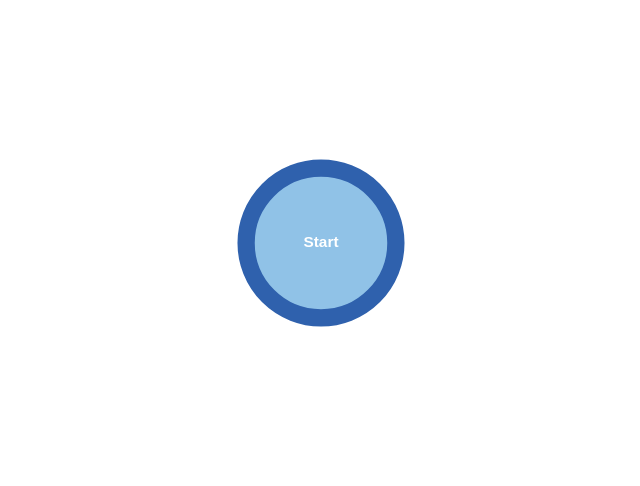
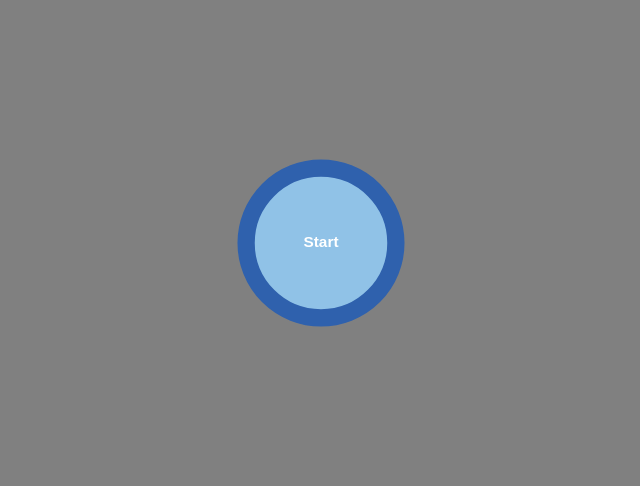
Before and after one commit to itsdlhqcp/scrue-bolt-start, a plain HTML site: page index.html in a window 1280 px wide. Shown: the part 157-643 px from the top of the page, without its empty margins (319-959 px from the left). Drawn offline with Linux system fonts and the light colour scheme.

Commit message:
Update index.html

```diff
--- a/index.html
+++ b/index.html
@@ -8,7 +8,7 @@
     body {
       margin: 0;
       padding: 0;
-      background: '#121212';
+      background: gray;
       display: flex;
       justify-content: center;
       align-items: center;
```
